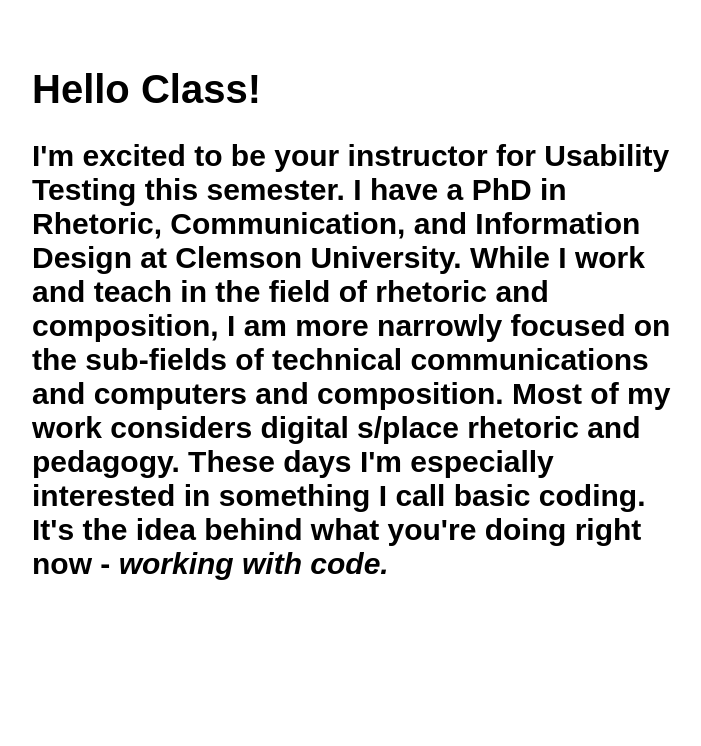
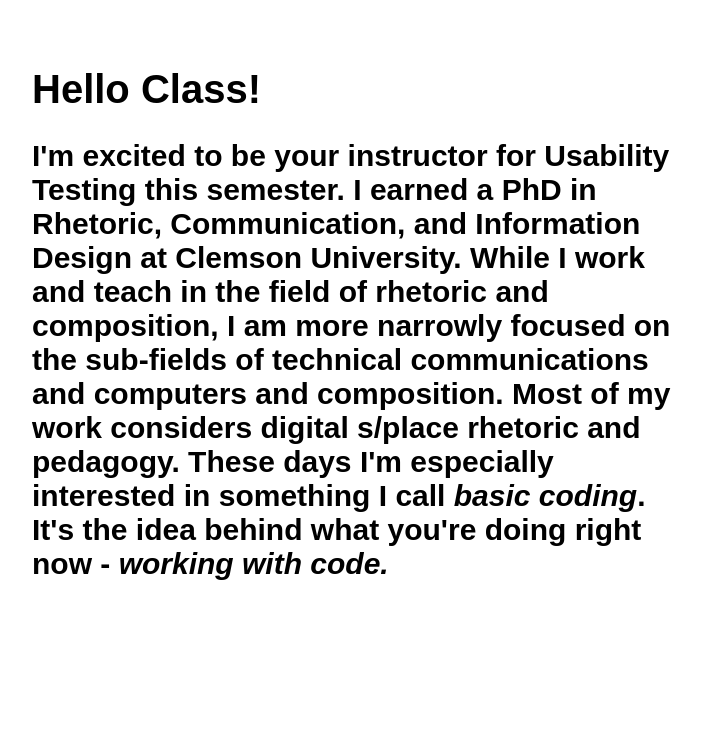
Before and after one commit to sjquigley/Steve-Usability-Studies-Introduction, a plain HTML site: page index.html in a window 1280 px wide. Shown: the part 860-1606 px from the top of the page, without its empty margins (288-989 px from the left). Drawn offline with Linux system fonts and the light colour scheme; grey boxes are pictures that could not be loaded.

Commit message:
Add files via upload

```diff
--- a/index.html
+++ b/index.html
@@ -2,7 +2,7 @@
 <html lang="en">
 <head>
 
-<!--I (S.J. Quigley) use this document in my Usability Testing courser at the University of Pittsburgh to teach my students a little bit about computer science. Just follow along with comments like this one, and you will make a really cool web documemt that not only introduces you to the rest of the class, but also builds your coding literacy.
+<!--I (S.J. Quigley) use this document in my Usability Testing course at the University of Pittsburgh to help my students introduce themselves and learn a little bit about computer science. Just follow along with comments like this one, and you will make a really cool web documemt that not only introduces you to the rest of the class, but also builds your coding literacy.
 
 <!--BTW. You can leave these faded comments be, or delete them. They are but road signs, absent from the larger design-->
 
@@ -32,7 +32,7 @@
 
     <div class="textblock" style="text-align: left">
          <h1>Hello Class!</h1>
-        <h2>I'm excited to be your instructor for Usability Testing this semester. I have a PhD in Rhetoric, Communication, and Information Design at Clemson University. While I work and teach in the field of rhetoric and composition, I am more narrowly focused on the sub-fields of technical communications and computers and composition. Most of my work considers digital s/place rhetoric and pedagogy. These days I'm especially interested in something I call basic coding. It's the idea behind what you're doing right now - <em>working with code.</em></h2>
+        <h2>I'm excited to be your instructor for Usability Testing this semester. I earned a PhD in Rhetoric, Communication, and Information Design at Clemson University. While I work and teach in the field of rhetoric and composition, I am more narrowly focused on the sub-fields of technical communications and computers and composition. Most of my work considers digital s/place rhetoric and pedagogy. These days I'm especially interested in something I call <em>basic coding</em>. It's the idea behind what you're doing right now - <em>working with code.</em></h2>
   </div>
 
 <br>
@@ -97,7 +97,7 @@
   <!--So, what exactly are you into? Take some time to explain your passions.-->
 <div class="textblock" style="text-align: left">
          <h1>Why UX Design and Usability Testing?</h1>
-  <h2>I am a design junkie. I especially love the concept of behavioral design, that is, how we might change people's behavior through design. Over the years, I have created a number of multimodal communication documents and tools to engage users and sometimes persuade them to behave differently. Right now I am playing with the idea that everyone needs to know a little about coding. I created a design tool to help facillitate this learning of code. I hope that by using this tool, people will change their practices and through the process become a little more receptive to learning more about code. UX design and usability testing will play a large role in the success of this endeavor.</h2>
+  <h2>I am a design junkie. I especially love the concept of behavioral design, that is, how we might change a person's behavior through design. Over the years, I have created a number of multimodal communication documents and tools to engage users and sometimes persuade them to behave differently. Right now I am playing with the idea that everyone needs to know a little about coding. I created a design tool to help facillitate this learning of code. I hope that by using this tool, people will change their practices and through the process become a little more receptive to learning about code. UX design and usability testing will play a large role in the success of this endeavor.</h2>
   </div>
 <br>
 <br>
@@ -119,7 +119,7 @@
 
 <div class="textblock" style="text-align: left">
          <h1>Yes, I am still working on myself</h1>
-  <h2>Like you, I have a lot of growing to do, questions I want to ask, places I want to go, and words I'd like writ. Along with basic coding I anticipate doing more work in AR and VR as well as some training in animation tools. This is necessary for the purposes of communicating data and to better support student projects . Higher education is rapidly changing, and I'd like to keep working in a place that values both teaching and scholarship - it is essential I keep learning.</h2>
+  <h2>Like you, I have a lot of growing to do, questions I want to ask, places I want to go, and words I'd like write. Along with basic coding I anticipate doing more work in AR and VR as well as some training in animation tools. This is necessary for the purposes of communicating data and to better support student projects . Higher education is rapidly changing, and I'd like to keep working in a place that values both teaching and scholarship - as such, it is essential I keep learning.</h2>
   </div>
 <br>
 <br>
```
